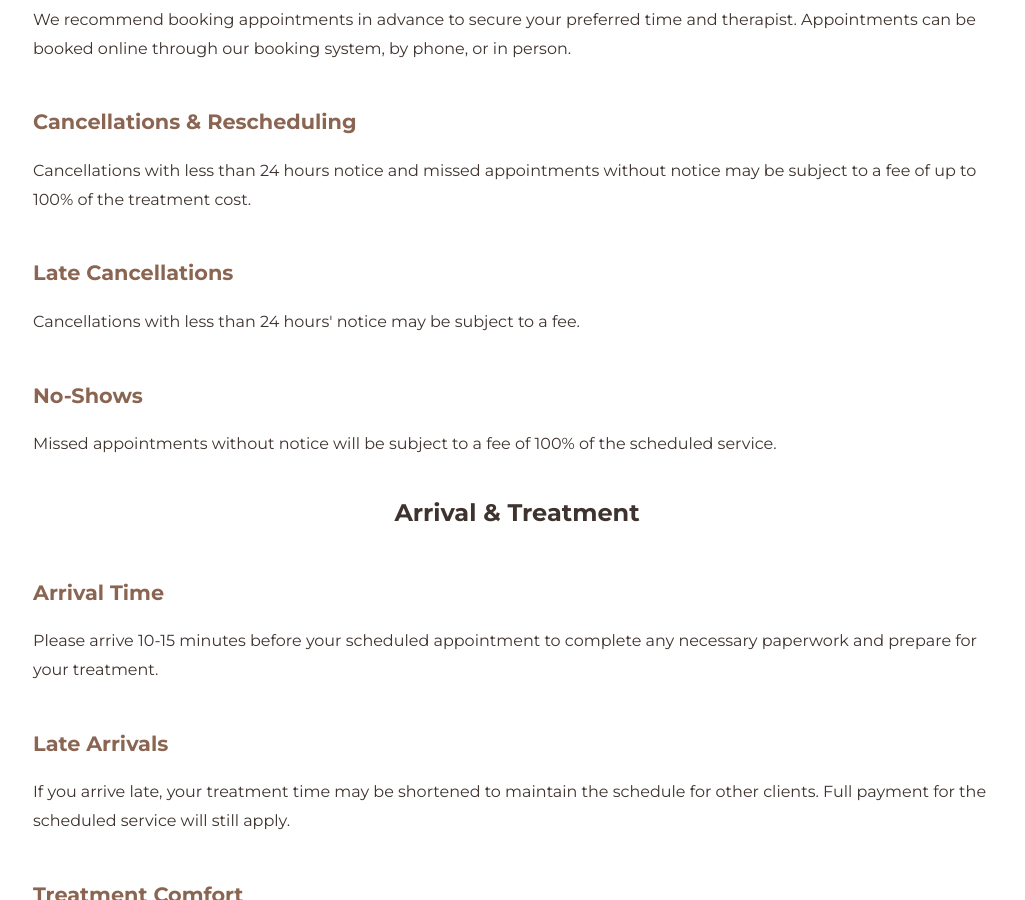
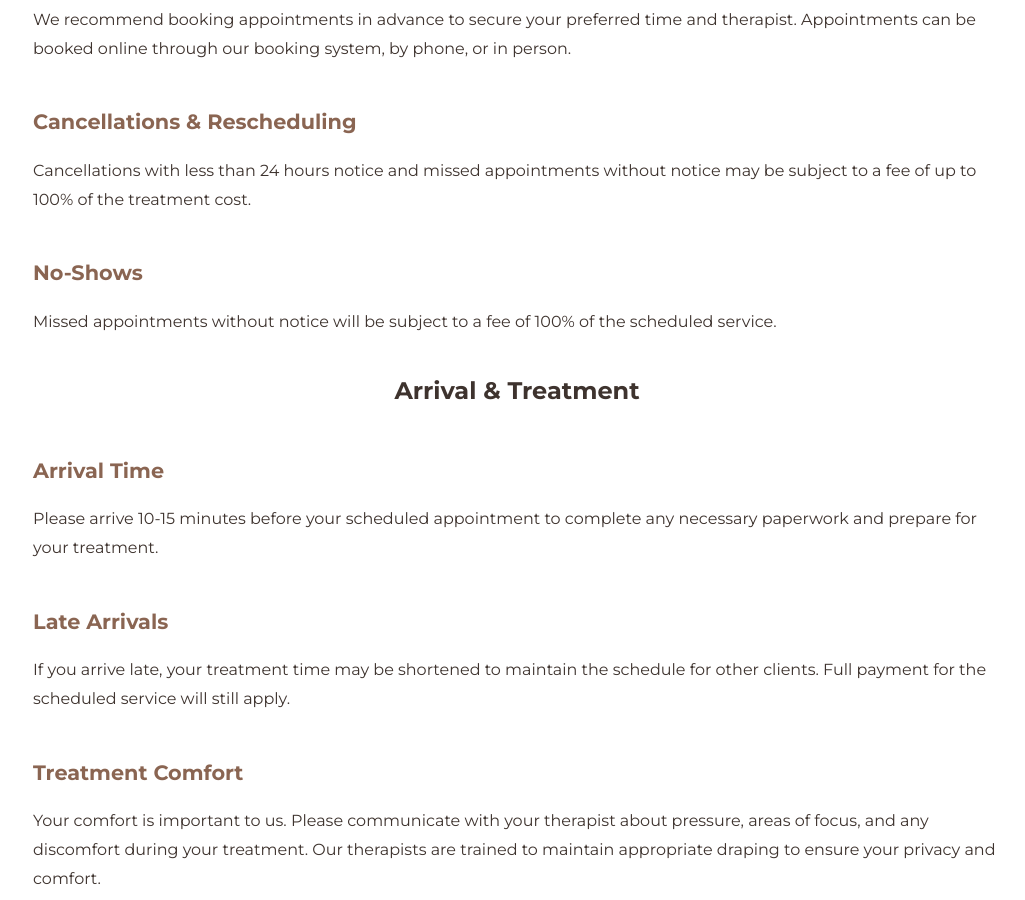
Before and after one commit to GitRealHappy/healinghouse, a Jekyll site: the page built from pages/policies.md, in a window 1280 px wide and 900 px high, scrolled down 568 px. Shown: the whole window, without its empty margins (123-1148 px from the left). Built offline with Jekyll 4.4.1, drawn with Linux system fonts in a browser that asks for light colours.

Commit message:
Center h2 headings on pricing and policies pages, fix mobile site title font size, and update policies content

```diff
--- a/pages/policies.md
+++ b/pages/policies.md
@@ -18,9 +18,6 @@ At Healing House, we strive to provide the best possible care in a comfortable a
 
     <h3>Cancellations & Rescheduling</h3>
     <p>Cancellations with less than 24 hours notice and missed appointments without notice may be subject to a fee of up to 100% of the treatment cost.</p>
-
-    <h3>Late Cancellations</h3>
-    <p>Cancellations with less than 24 hours' notice may be subject to a fee.</p>
 
     <h3>No-Shows</h3>
     <p>Missed appointments without notice will be subject to a fee of 100% of the scheduled service.</p>
```
